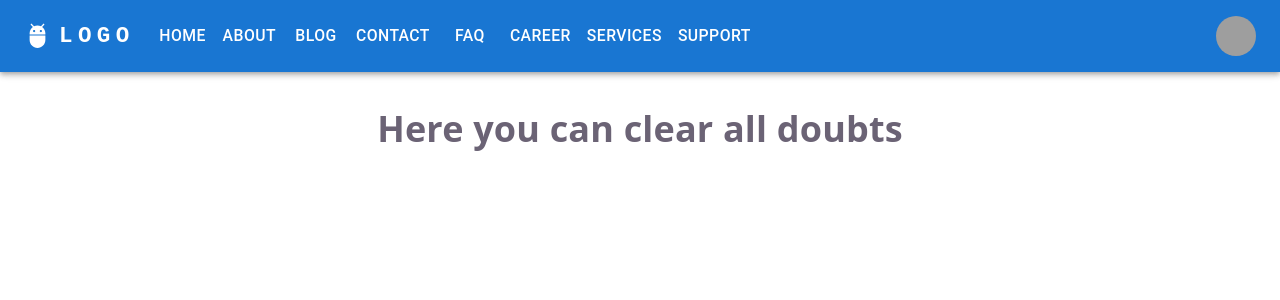
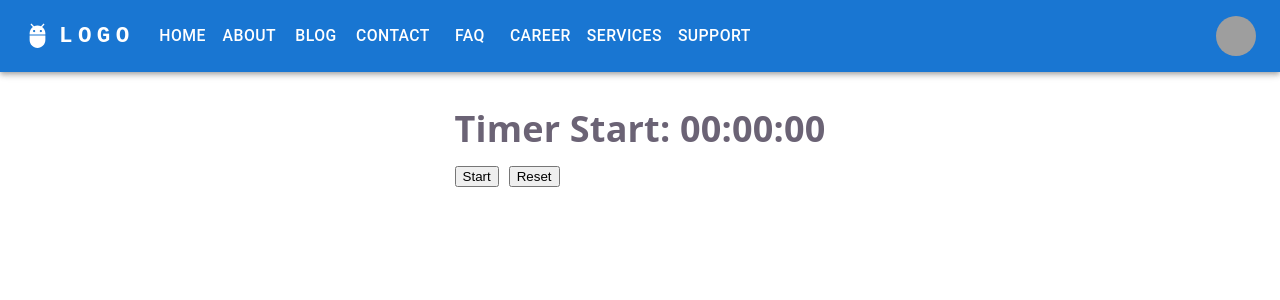
Before and after one commit to rashid-husain/sample-applications, a React (Vite) app: page /faq in a window 1280 px wide. Shown: the top 300 px of the page. Built offline with nearby package versions, Linux system fonts and the light colour scheme; grey boxes are pictures that could not be loaded.

Commit message:
Worked on Timer implementation

```diff
--- a/src/pages/faq.jsx
+++ b/src/pages/faq.jsx
@@ -1,7 +1,75 @@
-const FAQ=()=>{
-    return(
+import React, { useState, useEffect } from 'react';
+
+
+const FAQ = () => {
+    const [second, setSecond] = useState(0);
+    const [minute, setMinute] = useState(0);
+    const [hour, setHour] = useState(0);
+    const [running, setRunning] = useState(false);
+    const [isPaused, setIsPaused] = useState(false);
+
+    useEffect(() => {
+        if (!running) return;
+        // if (running == false) return;
+        const timer = setTimeout(() => {
+            setSecond(prevSecond => prevSecond + 1);
+
+            if (second === 59) {
+                setSecond(0);
+                setMinute(prevMinute => prevMinute + 1);
+            }
+            if (minute === 59 && second === 59) {
+                setMinute(0);
+                setHour(prevHour => prevHour + 1);
+            }
+        }, 1000);
+        return () => clearTimeout(timer);
+    }, [second, running]);
+
+    const handleStart = () => {
+        setRunning(true);
+    }
+
+    const handlePause = () => {
+        setRunning(false);
+        setIsPaused(true);
+    }
+
+    const handleReset = () => {
+        setRunning(false);
+        setIsPaused(false);
+        setSecond(0);
+        setMinute(0);
+        setHour(0);
+    }
+
+    const handleResume = () => {
+        setRunning(true);
+        setIsPaused(false);
+    }
+
+
+
+
+    return (
         <>
-        <h1>Here you can clear all doubts</h1>
+            <h1> {isPaused ? 'Timer Paused' : 'Timer Start'}:  {hour < 10 ? `0${hour}` : hour}:{minute < 10 ? `0${minute}` : minute}:{second < 10 ? `0${second}` : second}</h1>
+            <div style={{ display: 'flex', gap: '10px', marginTop: '20px', flexDirection: 'row' }}>
+                {
+                    (!running && !isPaused) && <button onClick={handleStart}> Start </button>
+                }
+
+                {
+                    running && <button onClick={handlePause}> Pause </button>
+                }
+
+                {
+                    isPaused && <button onClick={handleResume}> Resume </button>
+                }
+
+                <button onClick={handleReset}> Reset </button>
+            </div>
+
         </>
     )
 }
```
